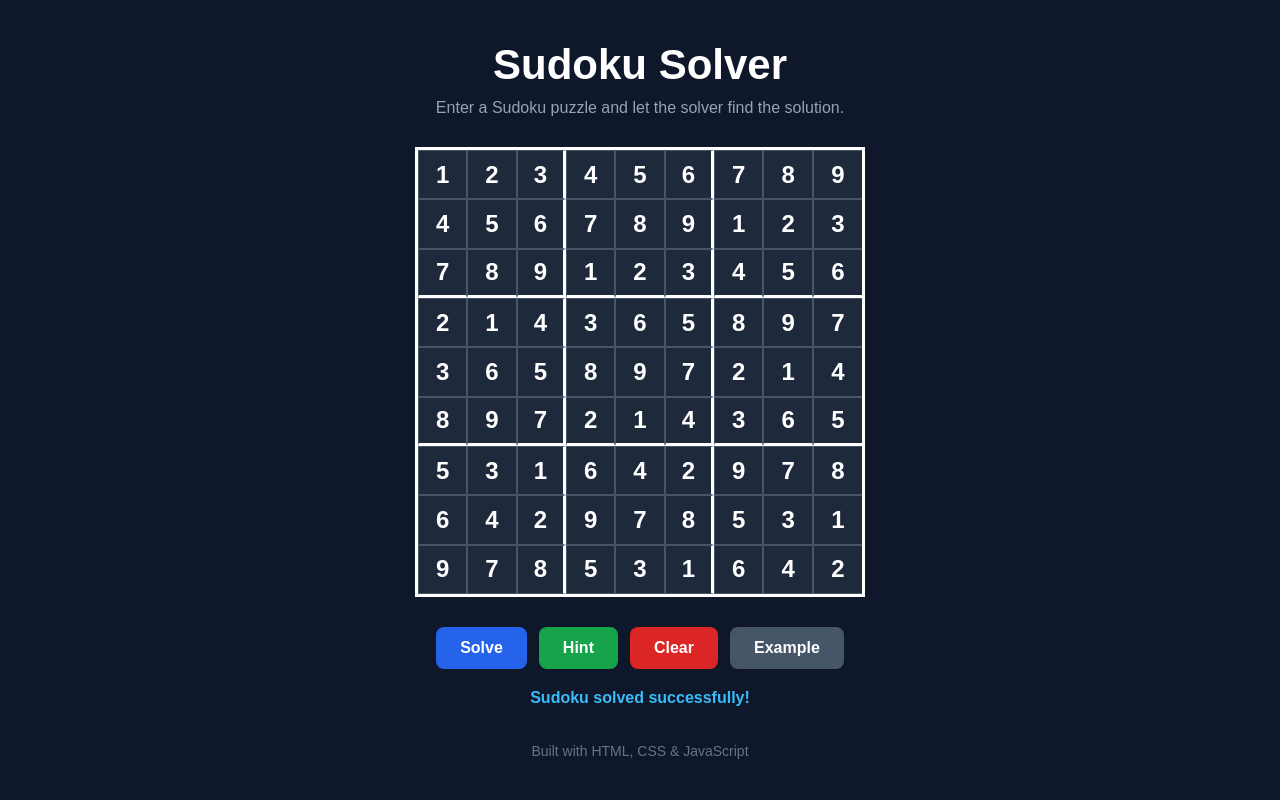
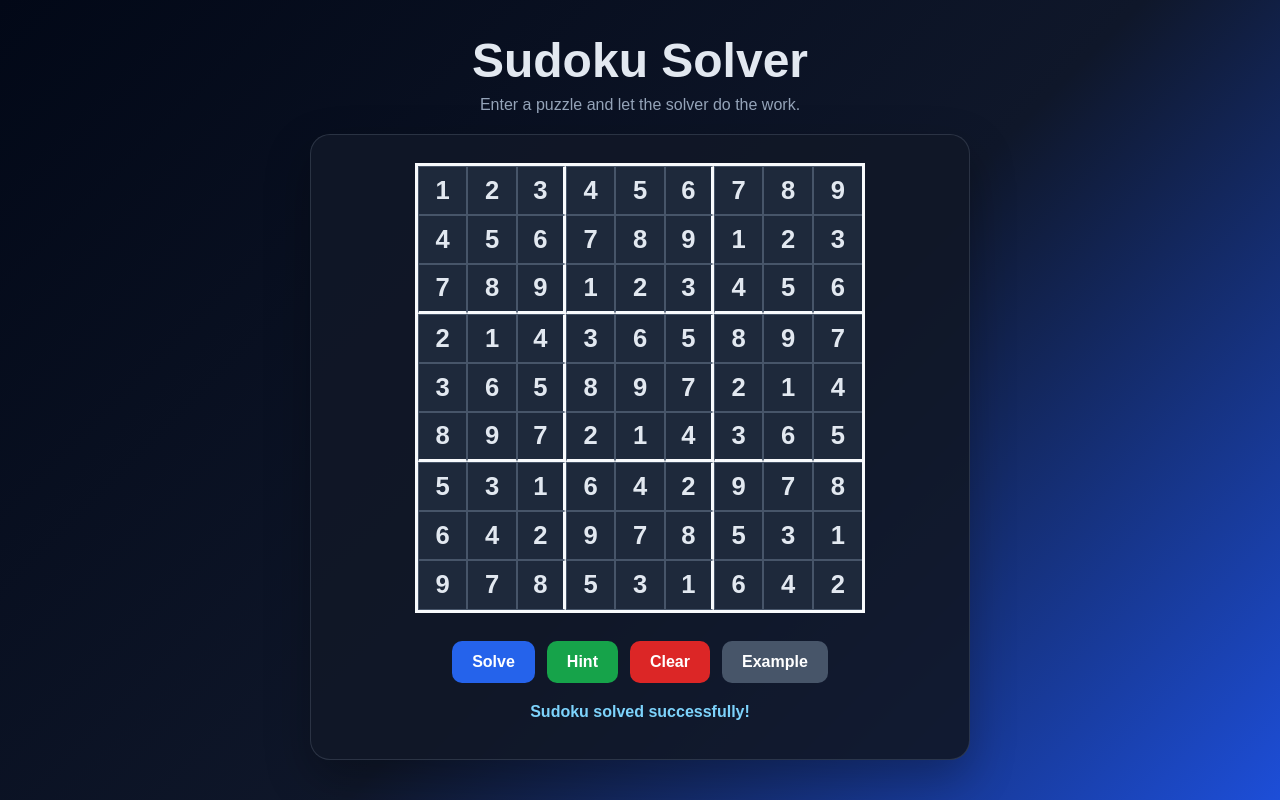
Before and after one commit to venkatsatwik/sudoko-solve, a plain HTML site: page index.html in a window 1280 px wide. Both pictures are taken after a click on the button "Solve". Drawn offline with Linux system fonts and the light colour scheme.

Commit message:
refactor: organize the Sudoku project into a cleaner portfolio layout

```diff
--- /dev/null
+++ b/css/style.css
@@ -0,0 +1,150 @@
+* {
+  box-sizing: border-box;
+}
+
+:root {
+  --bg: #0f172a;
+  --panel: #111827;
+  --panel-2: #1e293b;
+  --grid-line: #475569;
+  --strong-line: #f8fafc;
+  --text: #e2e8f0;
+  --muted: #94a3b8;
+  --primary: #2563eb;
+  --danger: #dc2626;
+  --success: #16a34a;
+  --neutral: #475569;
+}
+
+body {
+  margin: 0;
+  min-height: 100vh;
+  display: grid;
+  place-items: center;
+  font-family: Arial, sans-serif;
+  background: linear-gradient(135deg, #020817, #0f172a 55%, #1d4ed8);
+  color: var(--text);
+}
+
+.page-shell {
+  width: min(90vw, 700px);
+  padding: 32px 20px 40px;
+}
+
+.topbar {
+  text-align: center;
+  margin-bottom: 20px;
+}
+
+.topbar h1 {
+  margin: 0 0 8px;
+  font-size: clamp(2.2rem, 4vw, 3rem);
+}
+
+.topbar p {
+  margin: 0;
+  color: var(--muted);
+}
+
+.app-card {
+  background: rgba(17, 24, 39, 0.9);
+  border: 1px solid rgba(148, 163, 184, 0.2);
+  border-radius: 20px;
+  box-shadow: 0 18px 45px rgba(0, 0, 0, 0.28);
+  padding: 28px 20px;
+}
+
+.sudoku-grid {
+  width: min(90vw, 450px);
+  height: min(90vw, 450px);
+  margin: 0 auto;
+  display: grid;
+  grid-template-columns: repeat(9, 1fr);
+  border: 3px solid var(--strong-line);
+  overflow: hidden;
+}
+
+.cell {
+  width: 100%;
+  aspect-ratio: 1;
+  background: var(--panel-2);
+  color: var(--text);
+  border: 1px solid var(--grid-line);
+  text-align: center;
+  font-size: clamp(1.15rem, 2vw, 1.7rem);
+  font-weight: 700;
+  outline: none;
+}
+
+.cell:focus {
+  background: #334155;
+}
+
+.cell::-webkit-inner-spin-button,
+.cell::-webkit-outer-spin-button {
+  -webkit-appearance: none;
+  margin: 0;
+}
+
+.cell:nth-child(3n) {
+  border-right: 3px solid var(--strong-line);
+}
+
+.cell:nth-child(9n) {
+  border-right: none;
+}
+
+.cell:nth-child(n + 19):nth-child(-n + 27),
+.cell:nth-child(n + 46):nth-child(-n + 54) {
+  border-bottom: 3px solid var(--strong-line);
+}
+
+.actions {
+  display: flex;
+  justify-content: center;
+  flex-wrap: wrap;
+  gap: 12px;
+  margin-top: 28px;
+}
+
+.btn {
+  border: none;
+  border-radius: 10px;
+  padding: 12px 20px;
+  font-size: 1rem;
+  font-weight: 700;
+  cursor: pointer;
+  transition: transform 0.2s ease, opacity 0.2s ease;
+}
+
+.btn:hover {
+  transform: translateY(-1px);
+  opacity: 0.95;
+}
+
+.btn.primary { background: var(--primary); color: white; }
+.btn.success { background: var(--success); color: white; }
+.btn.danger { background: var(--danger); color: white; }
+.btn.neutral { background: var(--neutral); color: white; }
+
+.message {
+  min-height: 28px;
+  margin: 20px 0 0;
+  text-align: center;
+  color: #7dd3fc;
+  font-weight: 700;
+}
+
+@media (max-width: 520px) {
+  .page-shell {
+    padding-top: 20px;
+  }
+
+  .app-card {
+    padding: 18px 12px;
+  }
+
+  .btn {
+    width: 100%;
+  }
+}
--- a/index.html
+++ b/index.html
@@ -1,45 +1,32 @@
 <!DOCTYPE html>
 <html lang="en">
 <head>
-    <meta charset="UTF-8">
-    <meta name="viewport" content="width=device-width, initial-scale=1.0">
-
+  <meta charset="UTF-8" />
+  <meta name="viewport" content="width=device-width, initial-scale=1.0" />
   <title>Sudoku Solver</title>
-
-    <link rel="stylesheet" href="style.css">
+  <link rel="stylesheet" href="css/style.css" />
 </head>
-
 <body>
-
-    <div class="container">
-
-        <header>
+  <div class="page-shell">
+    <header class="topbar">
       <h1>Sudoku Solver</h1>
-            <p>Enter a Sudoku puzzle and let the solver find the solution.</p>
+      <p>Enter a puzzle and let the solver do the work.</p>
     </header>
 
-        <main>
+    <main class="app-card">
+      <div id="sudoku-grid" class="sudoku-grid" aria-label="Sudoku board"></div>
 
-            <div id="sudoku-grid" class="sudoku-grid"></div>
-
-            <div class="buttons">
-                <button id="solve-btn">Solve</button>
-                <button id="hint-btn">Hint</button>
-                <button id="clear-btn">Clear</button>
-                <button id="example-btn">Example</button>
+      <div class="actions">
+        <button id="solve-btn" class="btn primary">Solve</button>
+        <button id="hint-btn" class="btn success">Hint</button>
+        <button id="clear-btn" class="btn danger">Clear</button>
+        <button id="example-btn" class="btn neutral">Example</button>
       </div>
 
-            <p id="message"></p>
-
+      <p id="message" class="message" aria-live="polite"></p>
     </main>
-
-        <footer>
-            <p>Built with HTML, CSS & JavaScript</p>
-        </footer>
-
   </div>
 
-    <script src="script.js"></script>
-
+  <script src="js/app.js"></script>
 </body>
 </html>
--- /dev/null
+++ b/js/app.js
@@ -0,0 +1,170 @@
+const grid = document.getElementById("sudoku-grid");
+const message = document.getElementById("message");
+
+const solveBtn = document.getElementById("solve-btn");
+const hintBtn = document.getElementById("hint-btn");
+const clearBtn = document.getElementById("clear-btn");
+const exampleBtn = document.getElementById("example-btn");
+
+for (let i = 0; i < 81; i++) {
+  const input = document.createElement("input");
+  input.type = "number";
+  input.min = "1";
+  input.max = "9";
+  input.classList.add("cell");
+  input.dataset.index = i;
+  grid.appendChild(input);
+}
+
+function getBoard() {
+  const cells = document.querySelectorAll(".cell");
+  const board = [];
+
+  for (let row = 0; row < 9; row++) {
+    const currentRow = [];
+    for (let col = 0; col < 9; col++) {
+      const index = row * 9 + col;
+      const value = cells[index].value;
+      currentRow.push(value === "" ? 0 : Number(value));
+    }
+    board.push(currentRow);
+  }
+
+  return board;
+}
+
+function displayBoard(board) {
+  const cells = document.querySelectorAll(".cell");
+  for (let row = 0; row < 9; row++) {
+    for (let col = 0; col < 9; col++) {
+      const index = row * 9 + col;
+      cells[index].value = board[row][col] === 0 ? "" : board[row][col];
+    }
+  }
+}
+
+function isValid(board, row, col, number) {
+  for (let x = 0; x < 9; x++) {
+    if (board[row][x] === number) return false;
+  }
+
+  for (let x = 0; x < 9; x++) {
+    if (board[x][col] === number) return false;
+  }
+
+  const startRow = row - (row % 3);
+  const startCol = col - (col % 3);
+
+  for (let i = 0; i < 3; i++) {
+    for (let j = 0; j < 3; j++) {
+      if (board[startRow + i][startCol + j] === number) return false;
+    }
+  }
+
+  return true;
+}
+
+function solveSudoku(board) {
+  for (let row = 0; row < 9; row++) {
+    for (let col = 0; col < 9; col++) {
+      if (board[row][col] === 0) {
+        for (let num = 1; num <= 9; num++) {
+          if (isValid(board, row, col, num)) {
+            board[row][col] = num;
+            if (solveSudoku(board)) return true;
+            board[row][col] = 0;
+          }
+        }
+        return false;
+      }
+    }
+  }
+  return true;
+}
+
+function isInitialBoardValid(board) {
+  for (let row = 0; row < 9; row++) {
+    for (let col = 0; col < 9; col++) {
+      const number = board[row][col];
+      if (number !== 0) {
+        board[row][col] = 0;
+        const valid = isValid(board, row, col, number);
+        board[row][col] = number;
+        if (!valid) return false;
+      }
+    }
+  }
+  return true;
+}
+
+solveBtn.addEventListener("click", () => {
+  const board = getBoard();
+  const originalBoard = board.map((row) => [...row]);
+  message.textContent = "";
+
+  if (!isInitialBoardValid(board)) {
+    message.textContent = "Invalid Sudoku puzzle.";
+    return;
+  }
+
+  if (solveSudoku(board)) {
+    displayBoard(board);
+    message.textContent = "Sudoku solved successfully!";
+  } else {
+    displayBoard(originalBoard);
+    message.textContent = "This Sudoku puzzle has no solution.";
+  }
+});
+
+clearBtn.addEventListener("click", () => {
+  document.querySelectorAll(".cell").forEach((cell) => {
+    cell.value = "";
+  });
+  message.textContent = "";
+});
+
+exampleBtn.addEventListener("click", () => {
+  const example = [
+    [5, 3, 0, 0, 7, 0, 0, 0, 0],
+    [6, 0, 0, 1, 9, 5, 0, 0, 0],
+    [0, 9, 8, 0, 0, 0, 0, 6, 0],
+    [8, 0, 0, 0, 6, 0, 0, 0, 3],
+    [4, 0, 0, 8, 0, 3, 0, 0, 1],
+    [7, 0, 0, 0, 2, 0, 0, 0, 6],
+    [0, 6, 0, 0, 0, 0, 2, 8, 0],
+    [0, 0, 0, 4, 1, 9, 0, 0, 5],
+    [0, 0, 0, 0, 8, 0, 0, 7, 9],
+  ];
+
+  displayBoard(example);
+  message.textContent = "Example puzzle loaded.";
+});
+
+hintBtn.addEventListener("click", () => {
+  const board = getBoard();
+
+  if (!isInitialBoardValid(board)) {
+    message.textContent = "Fix the invalid numbers first.";
+    return;
+  }
+
+  const solution = board.map((row) => [...row]);
+
+  if (!solveSudoku(solution)) {
+    message.textContent = "This puzzle cannot be solved.";
+    return;
+  }
+
+  for (let row = 0; row < 9; row++) {
+    for (let col = 0; col < 9; col++) {
+      if (board[row][col] === 0) {
+        board[row][col] = solution[row][col];
+        displayBoard(board);
+        message.textContent = `Hint: Row ${row + 1}, Column ${col + 1}`;
+        return;
+      }
+    }
+  }
+
+  message.textContent = "The Sudoku is already solved!";
+});
```
Also changed, not shown: 1 other file. Lines whose indentation alone changed are shown as unchanged.
